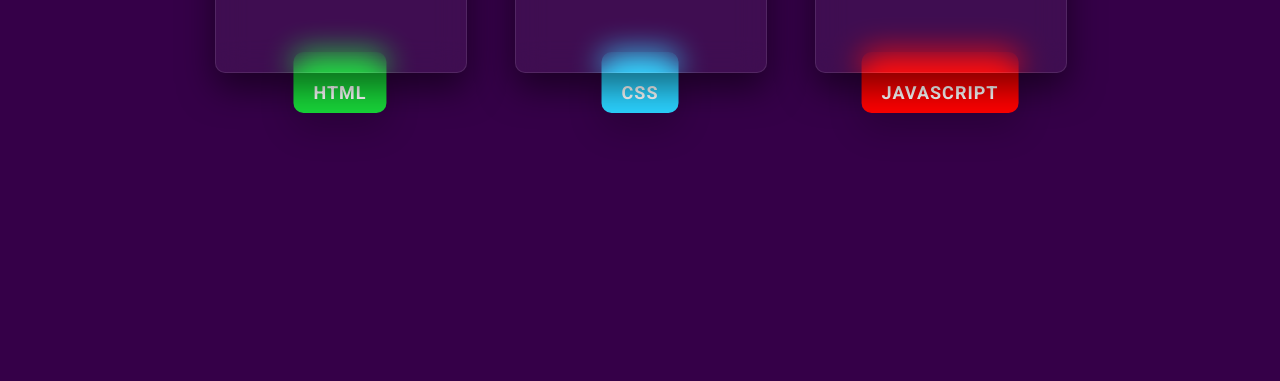
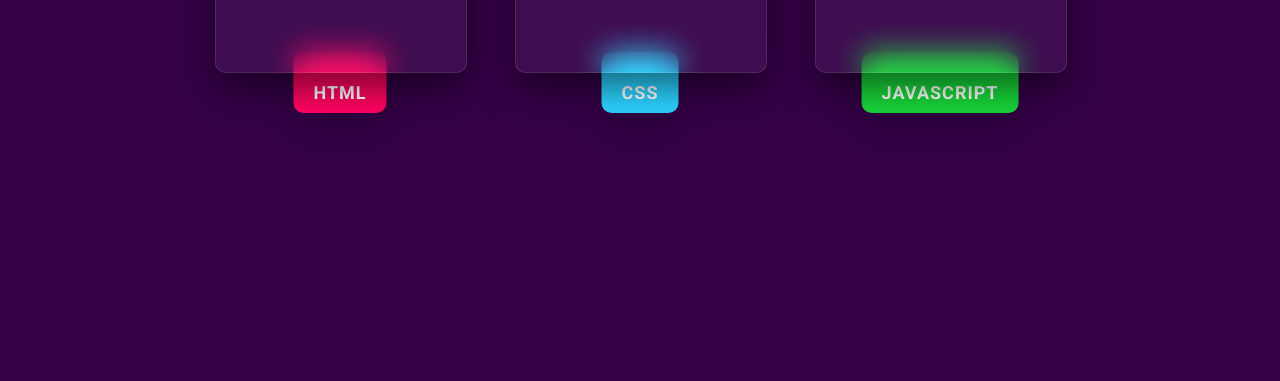
Before and after one commit to amir-shahsahebi/CSS-animations, a plain HTML site: page circularProgresBar/index.html in a window 1280 px wide. Shown: the part 499-880 px from the top of the page. Drawn offline with Linux system fonts and the light colour scheme.

Commit message:
calc fixed

```diff
--- a/circularProgresBar/style.css
+++ b/circularProgresBar/style.css
@@ -105,8 +105,7 @@ section::before{
     bottom: -50px;
     z-index: 11;
     transform: translate(-50%) translateY(-50%);
-    padding: 10px 20px 10px;
-
+    padding: 15px 20px 10px;
 }
 .card:nth-child(1) .text{
     background: #ff0461;
@@ -114,7 +113,7 @@ section::before{
 .card:nth-child(2) .text{
     background: #2bd2ff;
 }
-.card:nth-child(1) .text{
+.card:nth-child(3) .text{
     background: #18d539;
 }
 svg{
@@ -138,11 +137,11 @@ svg circle:nth-child(2){
     stroke-dashoffset: 80px;
 }
 .card:nth-child(1) svg circle:nth-child(2){
-    stroke-dashoffset: calc(440px- (440px*90)/100);
+    stroke-dashoffset: calc(440px - (440px * 90)/100);
 }
 .card:nth-child(2) svg circle:nth-child(2){
-    stroke-dashoffset: calc(440px- (440px*82)/100);
+    stroke-dashoffset: calc(440px - (440px * 82)/100);
 }
 .card:nth-child(3) svg circle:nth-child(2){
-    stroke-dashoffset: calc(440px- (440px*65)/100);
+    stroke-dashoffset: calc(440px - (440px * 65)/100);
 }
```
